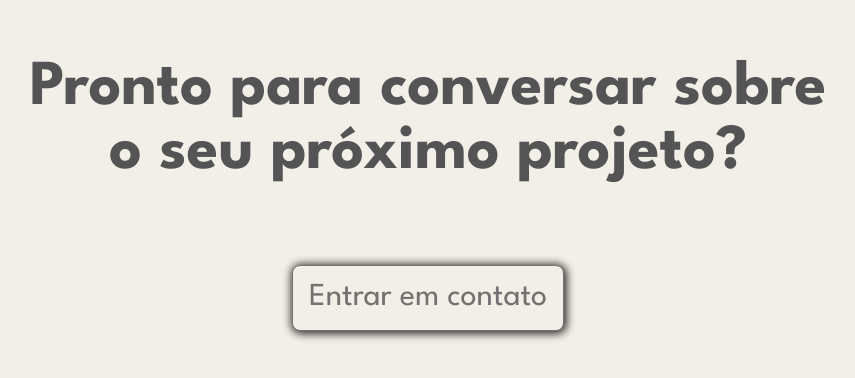
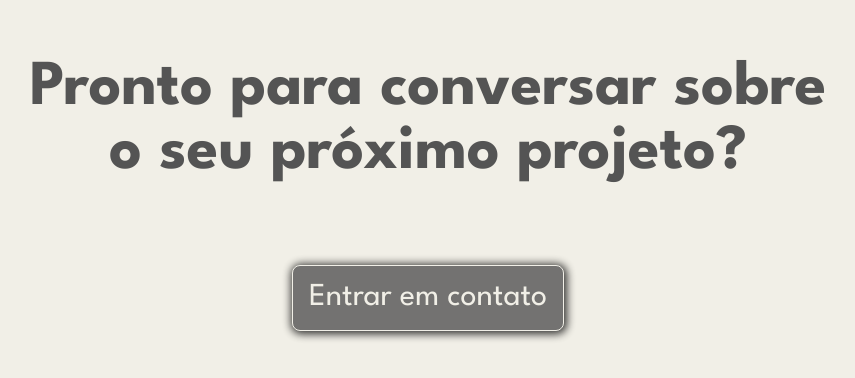
Before and after one commit to aslinsjr/aslinsjr-dev, a React (Vite) app: page / in a window 1280 px wide. Shown: the part 3646-4024 px from the top of the page, without its empty margins (212-1067 px from the left). Built offline with nearby package versions, Linux system fonts and the light colour scheme.

Commit message:
Update Contact.css

```diff
--- a/src/components/Contact.css
+++ b/src/components/Contact.css
@@ -30,8 +30,8 @@
 
   @media (prefers-color-scheme: light) {
     #contact a {
-      background-color: var(--secondary);
-      color: var(--primary);
-      border: 1px solid var(--primary);
+      background-color: var(--primary);
+      color: var(--secondary);
+      border: 1px solid var(--secondary);
     }
   }
```
